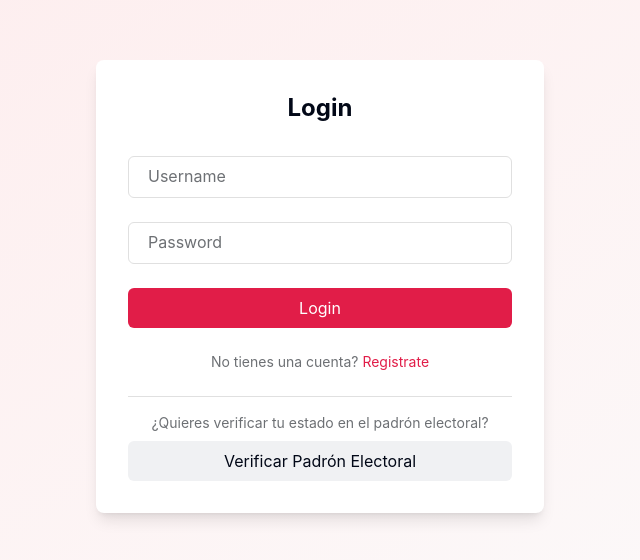
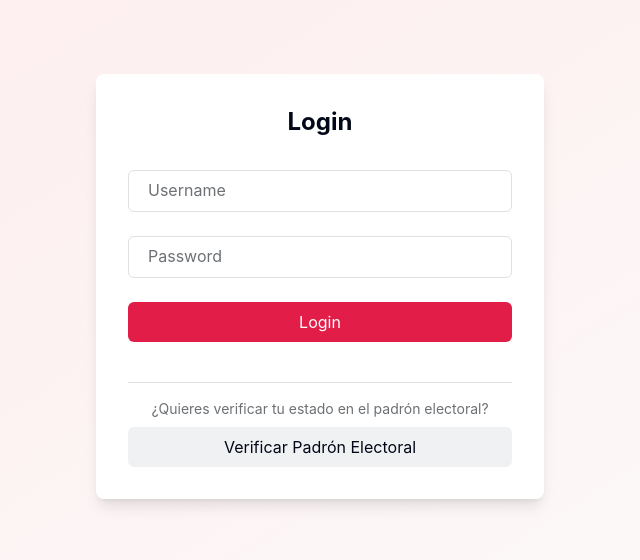
Before and after one commit to Favio-Ballon/Web3Final, a React (Vite) app in the folder frontend/: page /login in a window 1280 px wide. Shown: the part 114-674 px from the top of the page, without its empty margins (320-960 px from the left). Built offline with nearby package versions, Linux system fonts and the light colour scheme; no server answers.

Commit message:
feat: remove registration link from LoginForm for a cleaner user experience

```diff
--- a/frontend/src/pages/LoginForm.tsx
+++ b/frontend/src/pages/LoginForm.tsx
@@ -160,13 +160,6 @@ export const LoginForm = () => {
             {isLoading ? "Logging in..." : "Login"}
           </button>
 
-          <p className="text-sm text-center text-accent">
-            No tienes una cuenta?{" "}
-            <a href="/register" className="text-primary hover:underline">
-              Registrate
-            </a>
-          </p>
-
           {/* Enlace para verificación pública del padrón */}
           <div className="mt-4 pt-4 border-t border-border">
             <p className="text-sm text-center text-muted-foreground mb-2">
```
